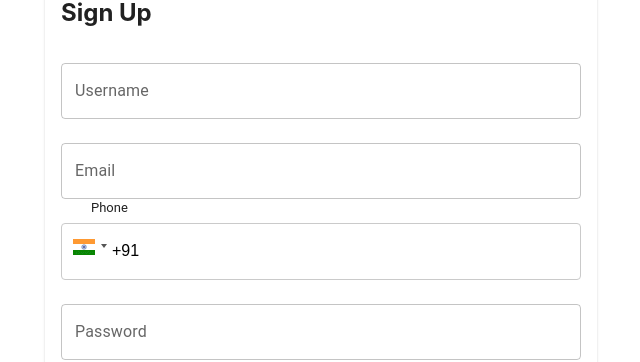
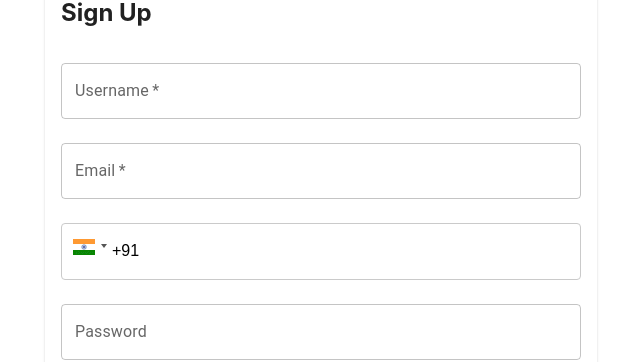
Before and after one commit to parth5757/Inventory_management, a React (Create React App) app in the folder Frontend/ecommerce/: page / in a window 1280 px wide. Both pictures are taken after a click on the tab "SIGN UP". Shown: the part 189-551 px from the top of the page, without its empty margins (319-959 px from the left). Built offline with nearby package versions, Linux system fonts and the light colour scheme.

Commit message:
special label removed

```diff
--- a/Frontend/ecommerce/src/pages/AuthScreen.js
+++ b/Frontend/ecommerce/src/pages/AuthScreen.js
@@ -90,8 +90,8 @@ function AuthScreen() {
             <Box sx={{ mt: 2 }}>
               <h2>Login</h2>
               <form onSubmit={doLogin}>
-                <TextField label="Username" name="username" fullWidth margin="normal" variant="outlined" />
-                <TextField label="Password" name="password" type="password" fullWidth margin="normal" variant="outlined" />
+                <TextField label="Username" name="username" fullWidth margin="normal" variant="outlined" required />
+                <TextField label="Password" name="password" type="password" fullWidth margin="normal" variant="outlined" required />
                 <Button variant="contained" color="primary" fullWidth type="submit">Login</Button>
               </form>
             </Box>
@@ -101,8 +101,8 @@ function AuthScreen() {
             <Box sx={{ mt: 2 }}>
               <h2>Sign Up</h2>
               <form onSubmit={doSignup}>
-                <TextField label="Username" name="username" fullWidth margin="normal" variant="outlined" />
-                <TextField label="Email" name="email" fullWidth margin="normal" variant="outlined" />
+                <TextField label="Username" name="username" fullWidth margin="normal" variant="outlined" required/>
+                <TextField label="Email" name="email" fullWidth margin="normal" variant="outlined" required/>
                 <PhoneInput
                   country={'in'}
                   onlyCountries={['in']}
@@ -121,6 +121,7 @@ function AuthScreen() {
                   containerStyle={{ width: '100%' }}
                   // disableCountryCode
                   // disableDropdown
+                  specialLabel = ""
                   placeholder="Enter 10-digit phone number"
                 />
                 <TextField label="Password" name="password" type="password" fullWidth margin="normal" variant="outlined" />
```
